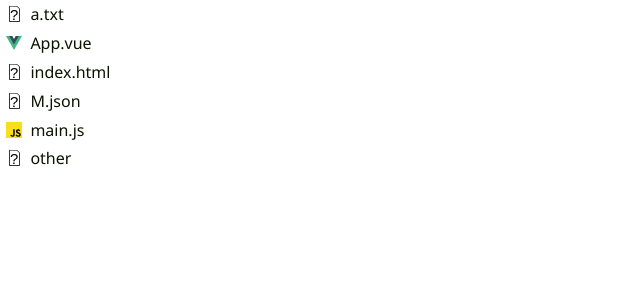
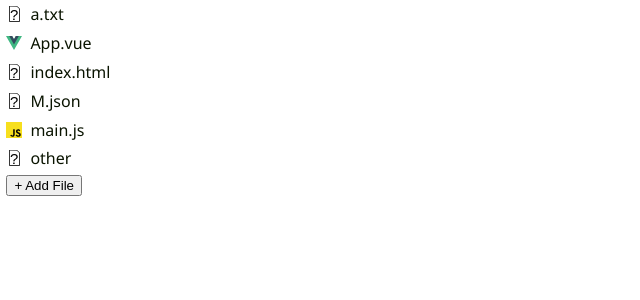
Before and after one commit to MarcellPerger1/vue_stuff_4, a Vue app: page / in a window 1280 px wide. Shown: the top 300 px of the page, without its empty margins (0-640 px from the left). Built offline with nearby package versions, Linux system fonts and the light colour scheme.

Commit message:
feat: Make `Add File` button work once

```diff
--- a/src/App.vue
+++ b/src/App.vue
@@ -1,10 +1,16 @@
 <script setup>
 import FileList from './components/FileList.vue';
+import AddFileButton from './components/AddFileButton.vue';
+import { ref } from 'vue';
+
+const /** @type {import('./components/FileList.vue').default} */ fileList = ref(null);
+
 </script>
 
 <template>
   <main>
-    <FileList :files-list="['main.js', 'App.vue', 'index.html', 'other', 'a.txt', 'M.json']"></FileList>
+    <FileList :inital-files="['main.js', 'App.vue', 'index.html', 'other', 'a.txt', 'M.json']" ref="fileList"></FileList>
+    <AddFileButton @add-file="fileList.addItem('abc.vue.js')" />
   </main>
 </template>
 
--- a/src/components/FileList.vue
+++ b/src/components/FileList.vue
@@ -1,11 +1,15 @@
 <script setup>
+import { reactive } from 'vue';
 import FileItem from './FileItem.vue';
-defineProps({
-  filesList: {
-    required: true,
-    type: Array
+
+const props = defineProps({
+  initalFiles: {
+    type: Array,
+    default: () => [],
   }
 });
+
+const files = reactive(props.initalFiles);
 
 function sortedIgnoreCase(/** @type {string[]} */ls) {
   return ls.slice().sort((a, b) => {
@@ -19,8 +23,18 @@ function sortedIgnoreCase(/** @type {string[]} */ls) {
   });
 }
 
+function addItem(item) {
+  if(files.includes(item)) {
+    throw new Error("Item is already present");
+  }
+  files.push(item);
+}
+
+defineExpose({
+  addItem
+});
 </script>
 
 <template>
-  <FileItem v-for="fname in sortedIgnoreCase(filesList)" :key="fname" :filename="fname" />
+  <FileItem v-for="fname in sortedIgnoreCase(files)" :key="fname" :filename="fname" />
 </template>
```
